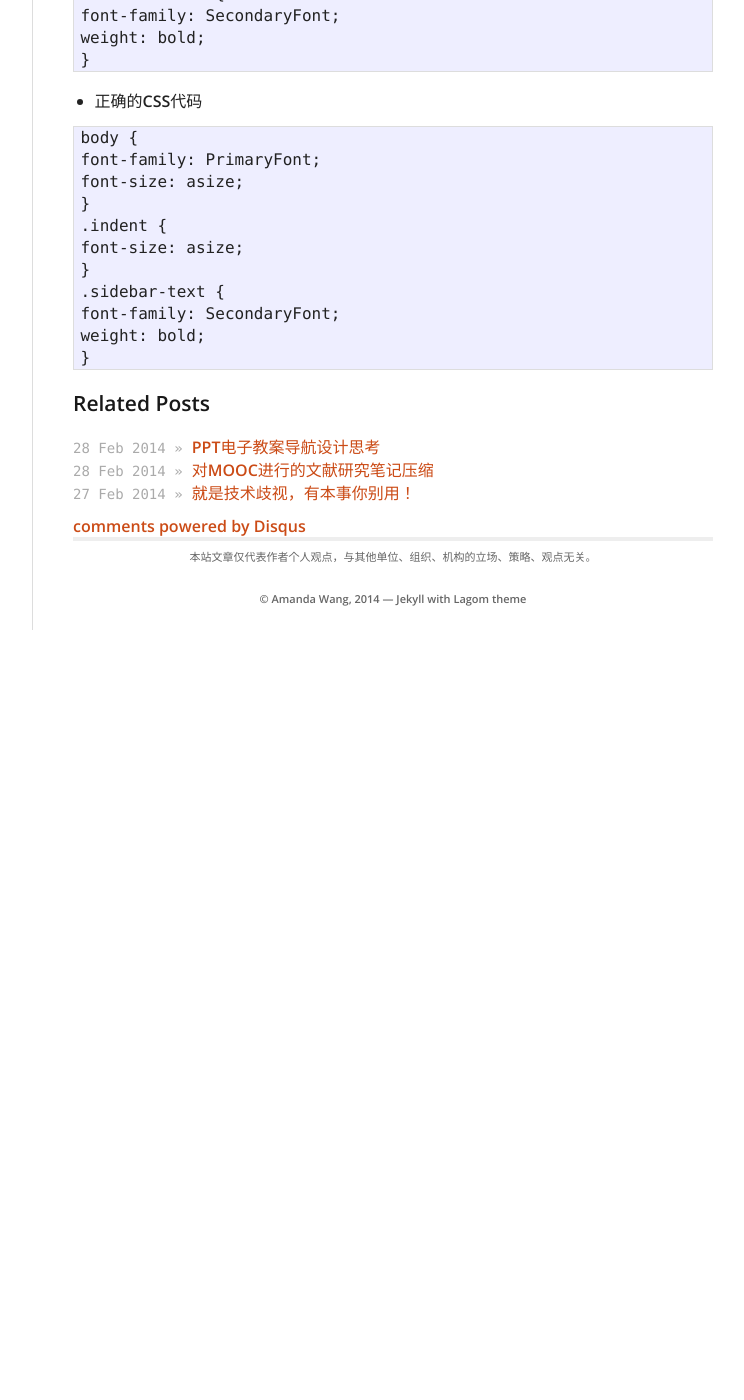
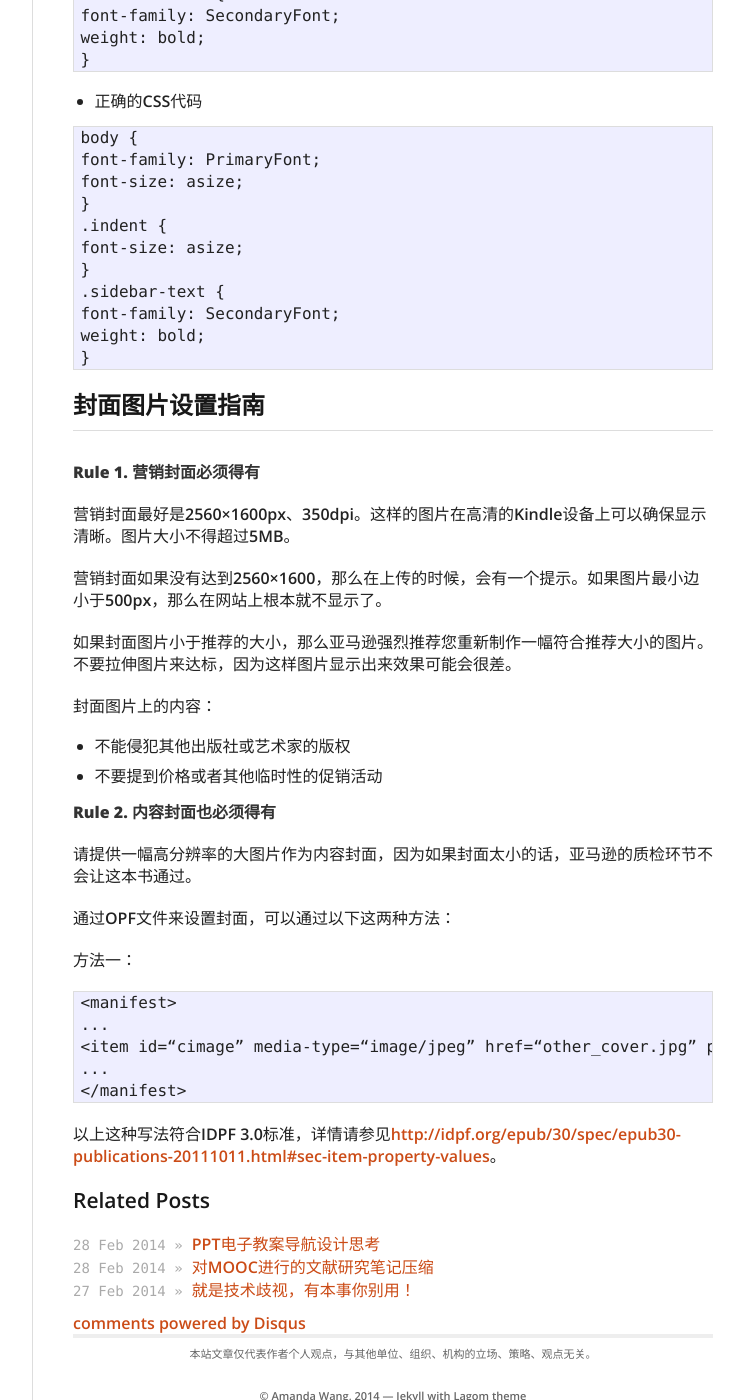
Before and after one commit to fantaghiro/fantaghiro.github.io, a Jekyll site: the page built from _posts/2014-03-02-Kindle-Training-Day3.markdown, in a window 1280 px wide and 1400 px high, scrolled down 4614 px. Shown: the whole window, without its empty margins (378-1122 px from the left). Built offline with Jekyll 4.4.1, drawn with Linux system fonts in a browser that asks for light colours; nearby versions of some CDN libraries; comment, search, counter and statistics services are not loaded; before the commit the page ends 5244 px from its top, so only the background shows below that.

Commit message:
Update 2014-03-02-Kindle-Training-Day3.markdown

```diff
--- a/_posts/2014-03-02-Kindle-Training-Day3.markdown
+++ b/_posts/2014-03-02-Kindle-Training-Day3.markdown
@@ -201,3 +201,36 @@ font-family: SecondaryFont;
 weight: bold;
 }
 </pre>
+
+## 封面图片设置指南
+<hr>
+
+**Rule 1. 营销封面必须得有**
+
+营销封面最好是2560×1600px、350dpi。这样的图片在高清的Kindle设备上可以确保显示清晰。图片大小不得超过5MB。
+
+营销封面如果没有达到2560×1600，那么在上传的时候，会有一个提示。如果图片最小边小于500px，那么在网站上根本就不显示了。
+
+如果封面图片小于推荐的大小，那么亚马逊强烈推荐您重新制作一幅符合推荐大小的图片。不要拉伸图片来达标，因为这样图片显示出来效果可能会很差。
+
+封面图片上的内容：
+* 不能侵犯其他出版社或艺术家的版权
+* 不要提到价格或者其他临时性的促销活动
+
+**Rule 2. 内容封面也必须得有**
+
+请提供一幅高分辨率的大图片作为内容封面，因为如果封面太小的话，亚马逊的质检环节不会让这本书通过。
+
+通过OPF文件来设置封面，可以通过以下这两种方法：
+
+方法一：
+
+<pre>
+&lt;manifest>
+...
+&lt;item id=“cimage” media-type=“image/jpeg” href=“other_cover.jpg” properties=“cover-image”/>
+...
+&lt;/manifest>
+</pre>
+
+以上这种写法符合IDPF 3.0标准，详情请参见[http://idpf.org/epub/30/spec/epub30- publications-20111011.html#sec-item-property-values](http://idpf.org/epub/30/spec/epub30- publications-20111011.html#sec-item-property-values)。
```
